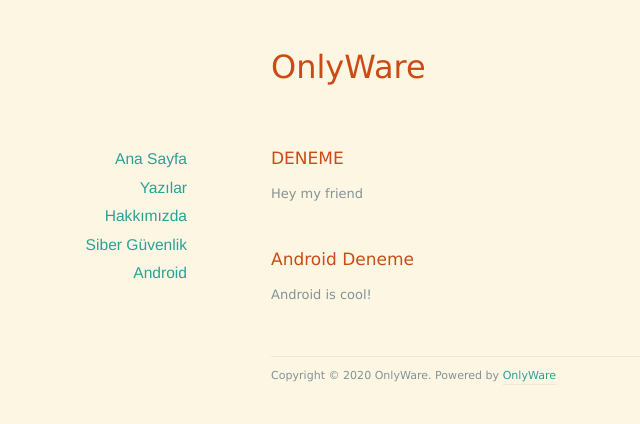
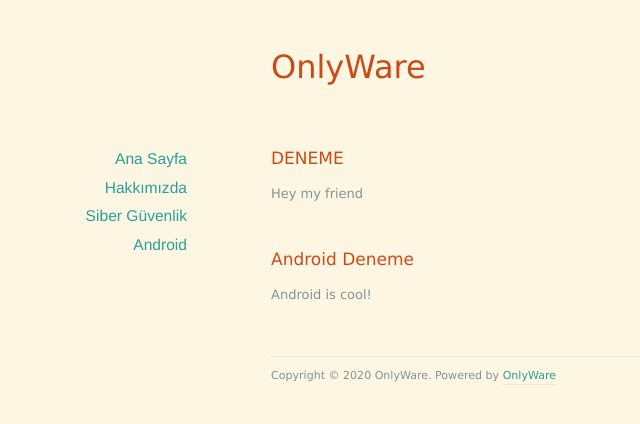
Before and after one commit to onlyware/onlyware.github.io, a Jekyll site: the page built from index.html, in a window 1280 px wide. Shown: the top 424 px of the page, without its empty margins (119-759 px from the left). Built offline with Jekyll 4.4.1, drawn with Linux system fonts in a browser that asks for light colours; nearby versions of some CDN libraries; the list of posts is cut into pages by our own code.

Commit message:
Update default.html

```diff
--- a/_layouts/default.html
+++ b/_layouts/default.html
@@ -34,7 +34,6 @@
       <nav>
         <ul>
           <li><a href="/">Ana Sayfa</a></li>
-          <li><a href="/archives">Yazılar</a></li>
           <li><a href="/about">Hakkımızda</a></li>
           <li><a href="/siber_güvenlik">Siber Güvenlik</a></li>
           <li><a href="/android">Android</a></li>
```
